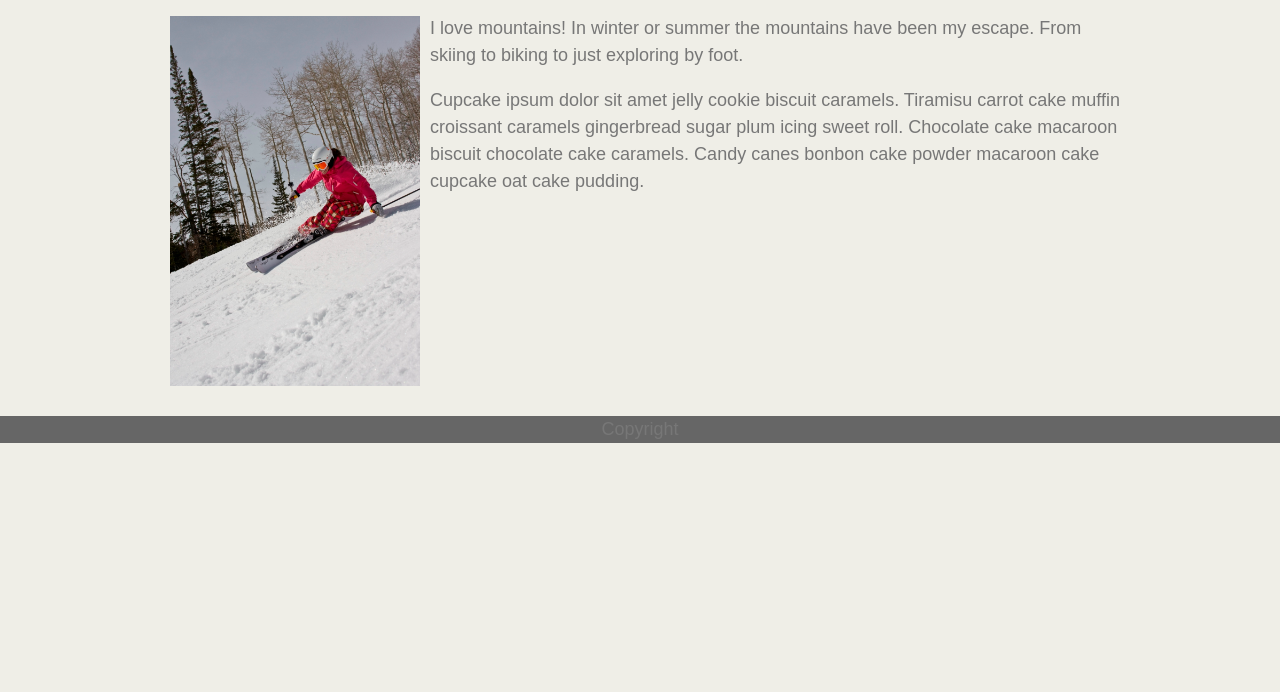
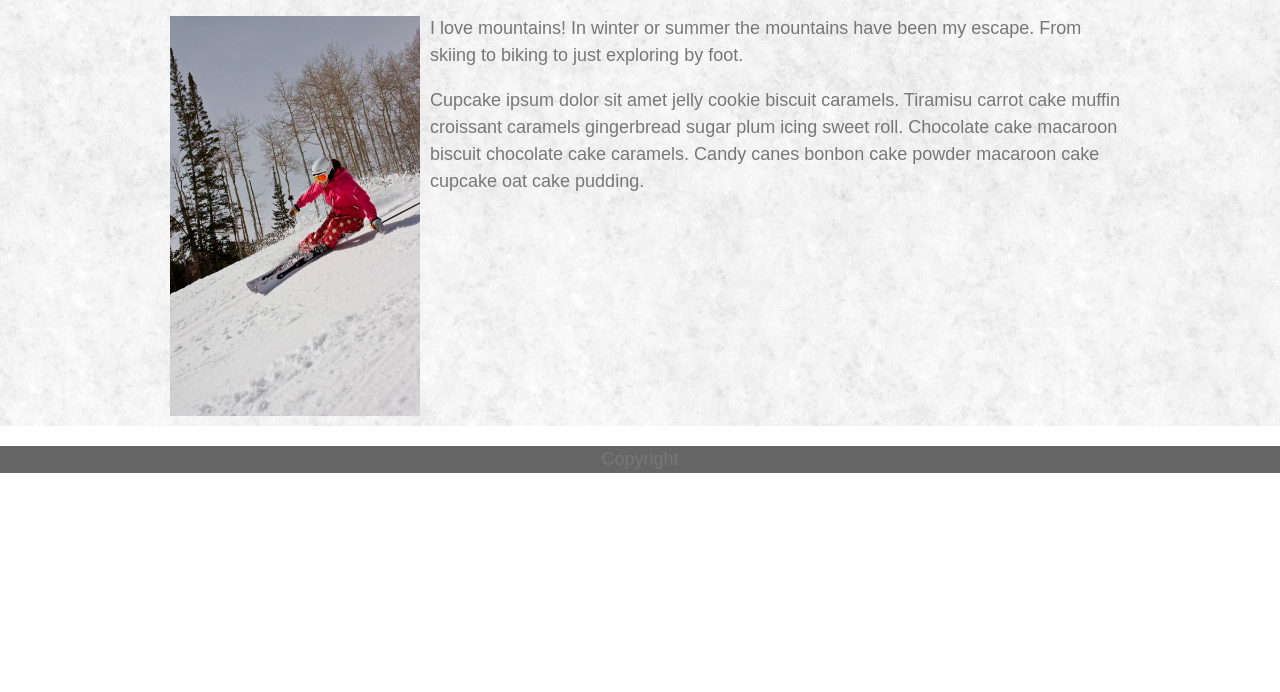
Before and after one commit to danalittleskier/Basic-Portfolio, a plain HTML site: page index.html in a window 1280 px wide. Shown: the part 108-800 px from the top of the page. Drawn offline with Linux system fonts and the light colour scheme.

Commit message:
Adding new bakground image

```diff
--- a/assets/css/style.css
+++ b/assets/css/style.css
@@ -1,5 +1,5 @@
 body {
-    background-color: #efeee7;
+    background-color: #ffffff;
     margin: 0;
     padding: 0;
     font-family: 'Arial', 'Helvetica Neue', Helvetica, sans-serif;
@@ -37,11 +37,13 @@ h2 {
   }
 
 .container {
+    background-image: url("../images/fresh_snow.png");
+
+}
+#about-me {
     width: 960px;
     margin: 0 auto;
-
 }
-
 h4 {
     margin-top: 0;
     margin-bottom: 0;
@@ -49,7 +51,7 @@ h4 {
 
 #bio-image {
     width: 250px;
-    height: 370px;
+    height: 400px;
     margin: 10px;
     float: left;
 }
--- a/index.html
+++ b/index.html
@@ -19,7 +19,7 @@
 
     <div class="container clearfix">
 
-        <section>
+        <section id="about-me">
 
             <h4>About Me</h4>
             <hr>
```
Also changed, not shown: assets/images/fresh_snow.png (added), assets/images/fresh_snow_@2X.png (added), 1 other file.
